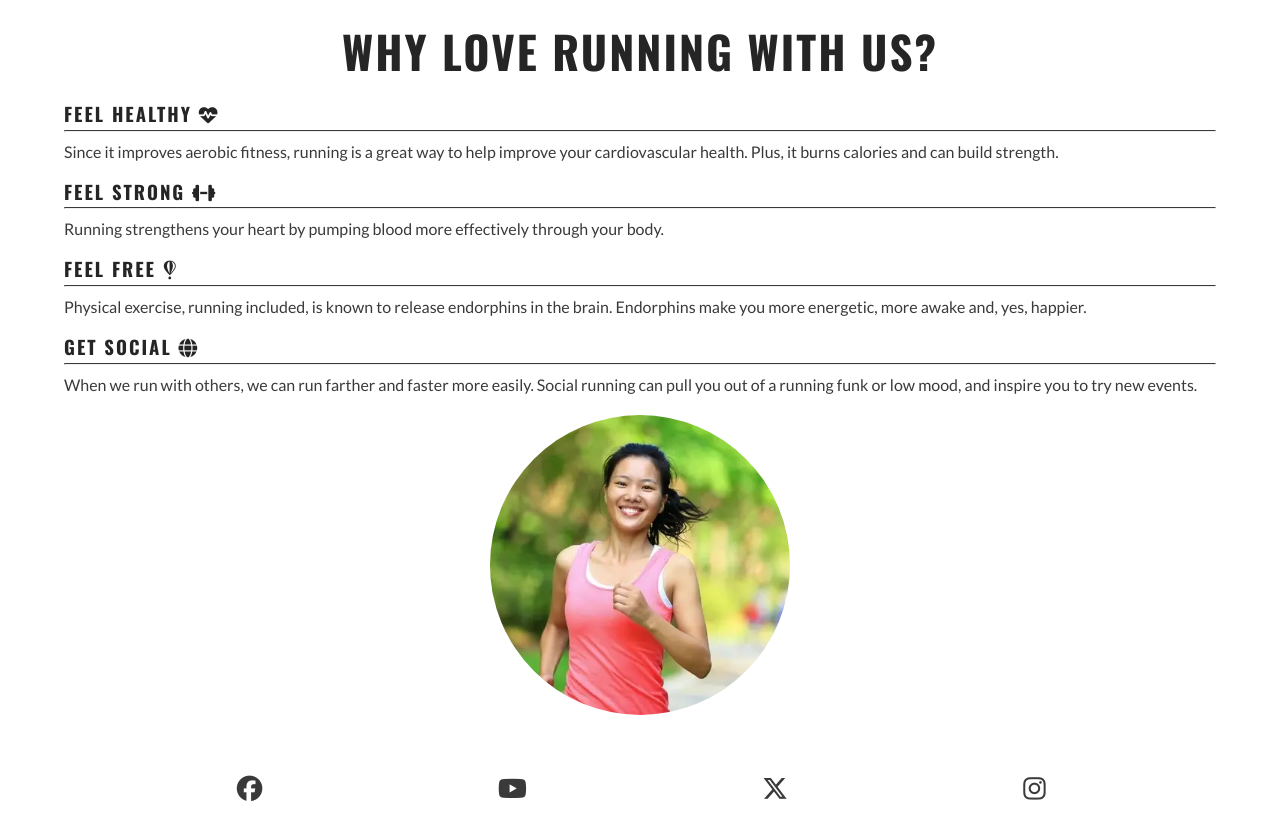
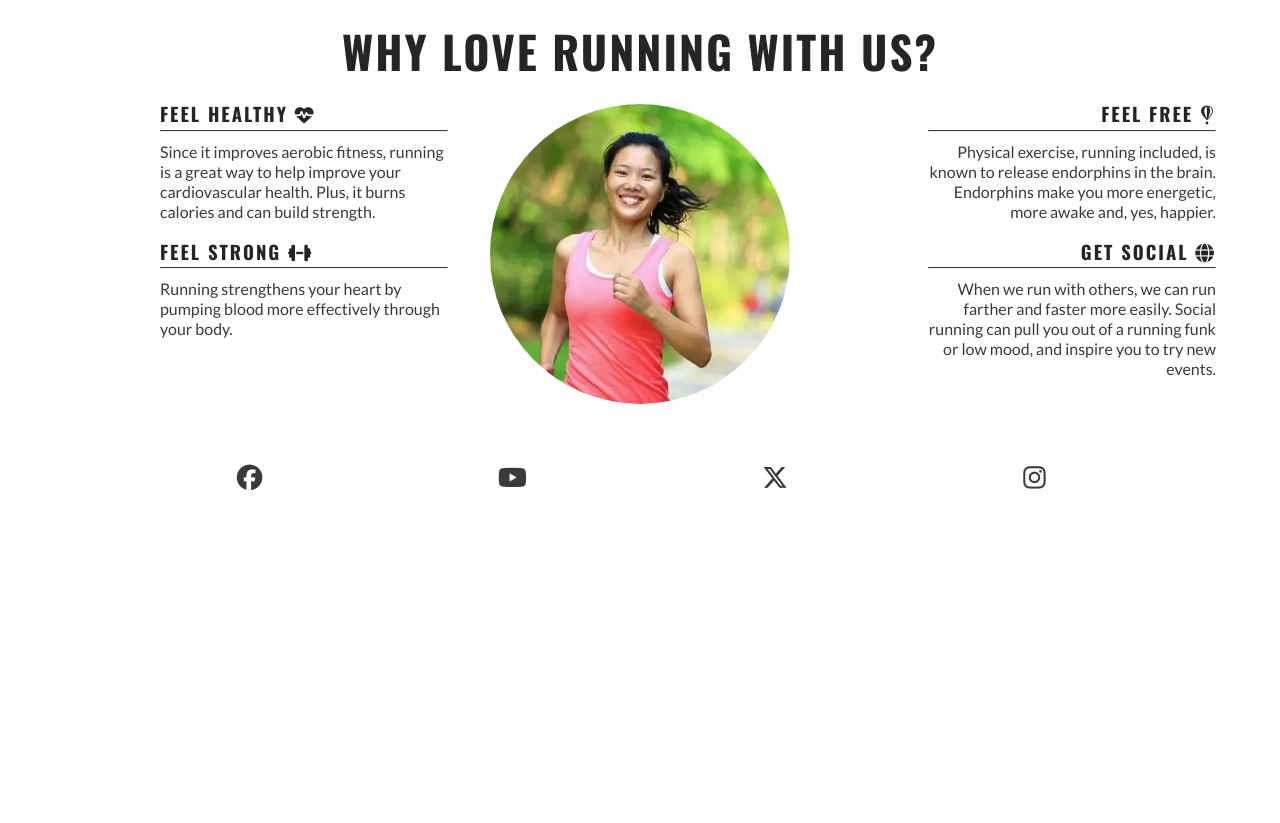
Before and after one commit to Y40Y50/love-running, a plain HTML site: page index.html in a window 1280 px wide. Shown: the part 681-1504 px from the top of the page. After the commit the page ends 1193 px from the top, so only its background shows below. Drawn offline with nearby package versions, Linux system fonts and the light colour scheme.

Commit message:
add reasons secont

```diff
--- a/assets/css/style.css
+++ b/assets/css/style.css
@@ -166,6 +166,21 @@
          /*push main content down*/
          margin-top: 79px;
      }
+     /*reasons section*/
+      #benefits-physical,
+      #benefits-mental {
+        display: flex;
+        flex-direction: column;
+        width: 100%;
+      }
+      #benefits-physical > div,
+      #benefits-mental > div {
+        width: 75%;
+      }
+      #benefits-mental > div {
+        text-align: end;
+        align-self: flex-end;
+      }
  }
 
  #reasons {
@@ -222,5 +237,23 @@
          border-bottom: 1px solid #3a3a3a;
      }
 
-
+@media screen and (min-width:1200px) {
+    /*Reasons section*/
+    #benefits {
+        display: flex;
+        flex-direction: row;
+    }
+    #benefits > div {
+        flex: 1;
+    }
+    #benefits-image {
+        order: 0;
+    }
+    #benefits-mental {
+        order: 1;
+    }
+    #benefits-physical > div {
+        align-self: flex-end;
+    }
+}
  }
```
